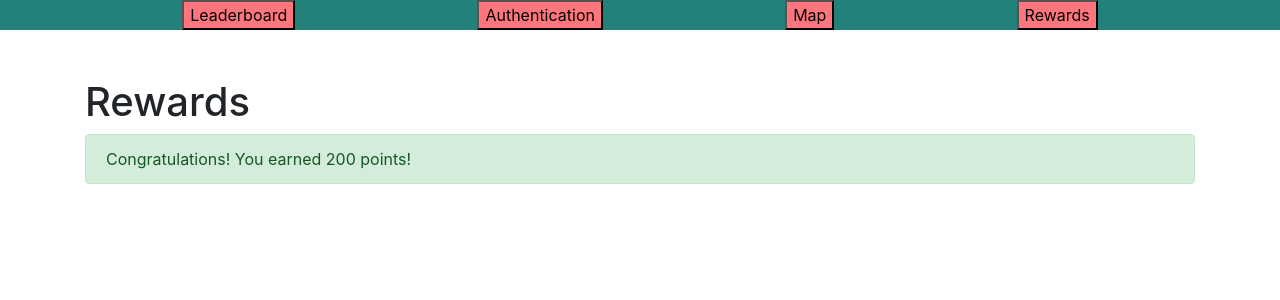
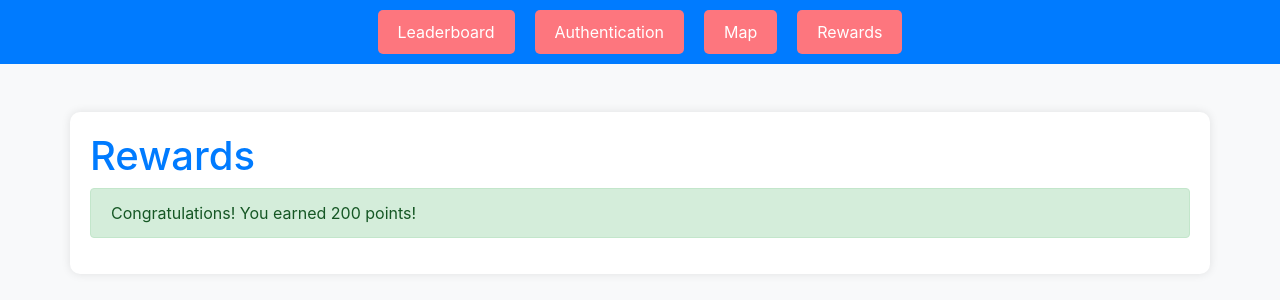
Before and after one commit to SC1333/Die-Holder, a Django app: page /rewards/ in a window 1280 px wide. Shown: the top 300 px of the page. Run offline with Django 5.2, Linux system fonts and the light colour scheme; some libraries are stand-ins or nearby versions.

Commit message:
Update style.css

```diff
--- a/sustainability/static/sustainability/style.css
+++ b/sustainability/static/sustainability/style.css
@@ -3,13 +3,39 @@
  * orange #E5690B
  * brown #9F5D35 */
 
-nav {
-	display:flex;
-	justify-content:space-evenly;
-	background-color:#248179;
-
+body {
+    background-color: #f8f9fa;
 }
 
-nav button{
-	background-color:#FD767E;
+.container {
+    background-color: #fff;
+    border-radius: 10px;
+    box-shadow: 0 0 10px rgba(0, 0, 0, 0.1);
+    padding: 20px;
 }
+
+h1, h2 {
+    color: #007bff;
+}
+
+nav {
+    display: flex;
+    justify-content: center;
+    background-color: #007bff; /* Same color as the leaderboard page */
+    padding: 10px 0;
+}
+
+nav button {
+    background-color: #FD767E; /* Same color as the buttons in the leaderboard page */
+    border: none;
+    color: white;
+    padding: 10px 20px;
+    margin: 0 10px;
+    cursor: pointer;
+    border-radius: 5px;
+    transition: background-color 0.3s ease;
+}
+
+nav button:hover {
+    background-color: #FF8C00; /* Orange */
+}
```
